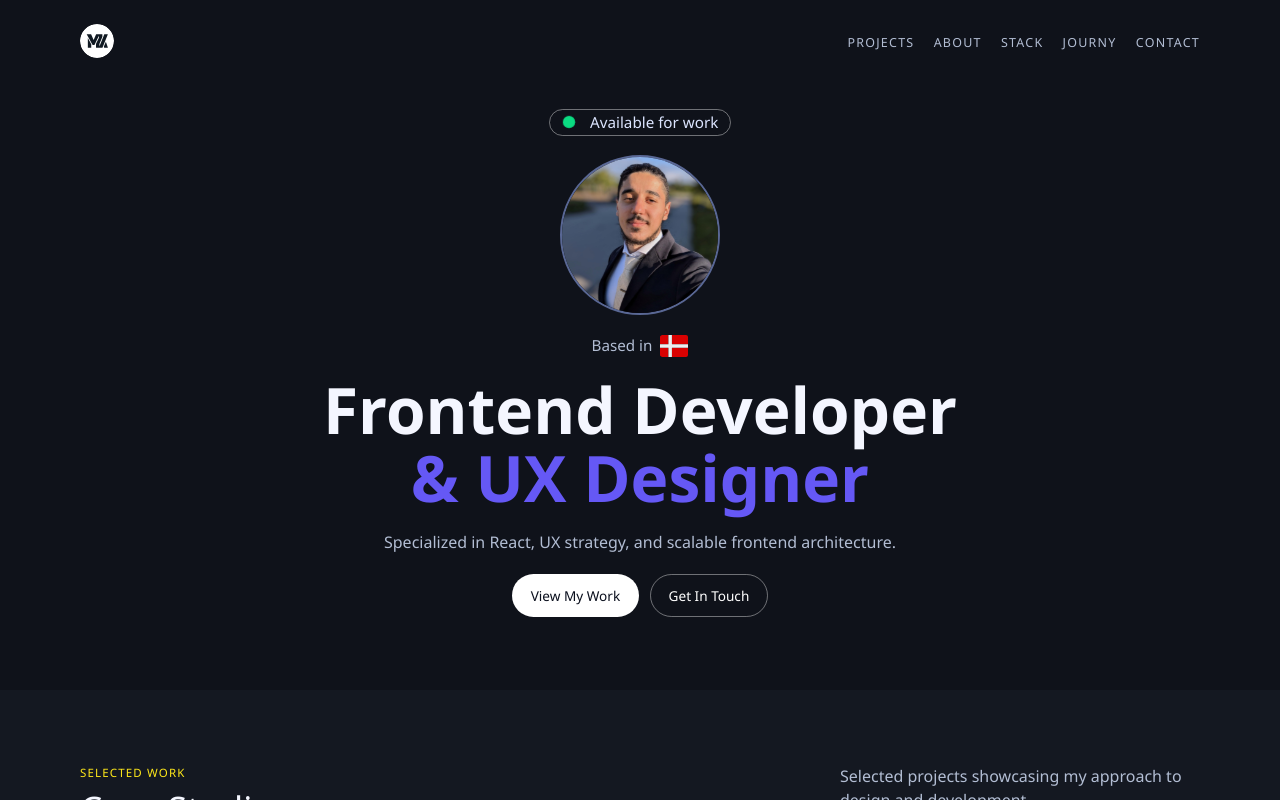
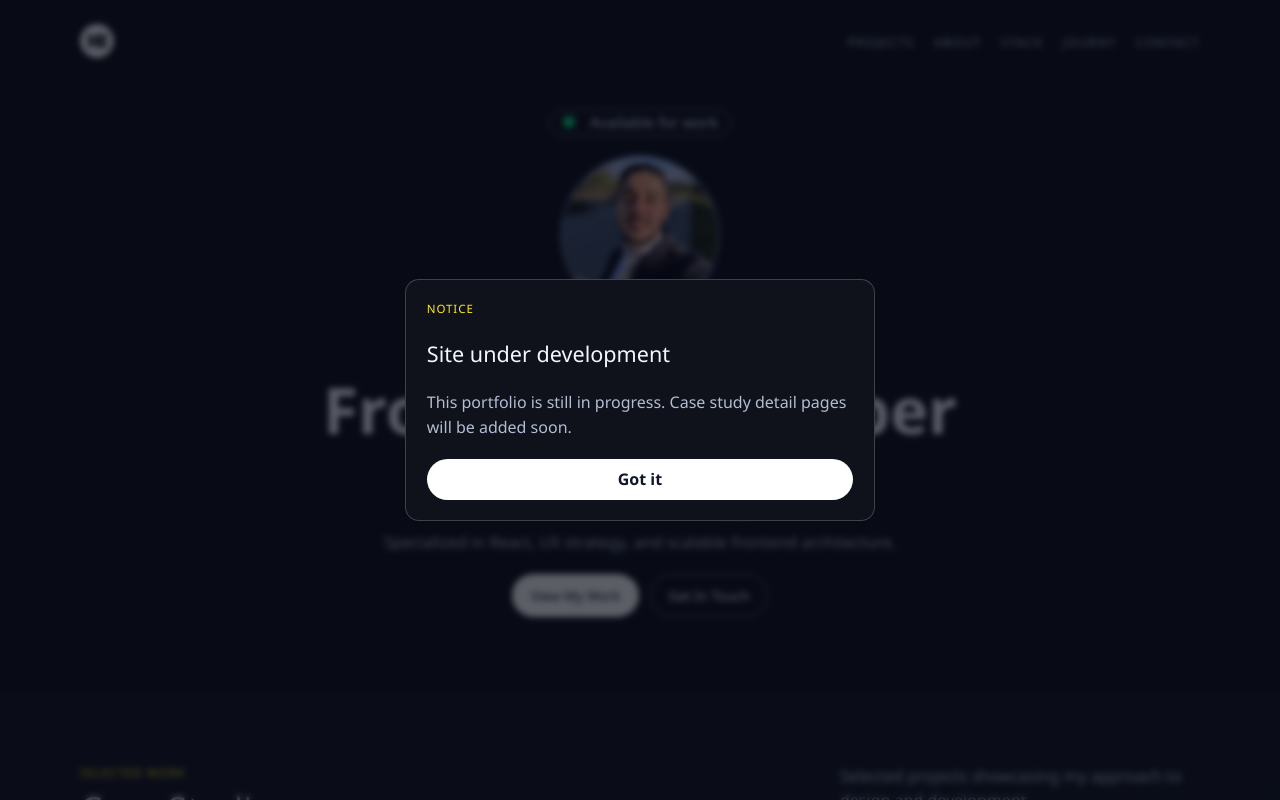
Before and after one commit to MK-KARZOUN/Malek-portfolio, a React (Vite) app: page / in a window 1280 px wide. Shown: the top 800 px of the page. Built offline with nearby package versions, Linux system fonts and the light colour scheme.

Commit message:
add popup card

```diff
--- a/src/main.css
+++ b/src/main.css
@@ -44,6 +44,58 @@ img {
 
 .portfolio-page {
   min-height: 100vh;
+}
+
+.dev-popup-overlay {
+  position: fixed;
+  inset: 0;
+  background: rgba(5, 9, 20, 0.65);
+  backdrop-filter: blur(3px);
+  display: grid;
+  place-items: center;
+  z-index: 1000;
+  padding: 1rem;
+}
+
+.dev-popup {
+  display: flex;
+  flex-direction: column;
+  gap: 1.2rem;
+  width: min(100%, 470px);
+  background: var(--section-a);
+  border: 1px solid rgba(255, 255, 255, 0.2);
+  border-radius: 14px;
+  padding: 1.3rem;
+}
+
+.dev-popup-kicker {
+  color: var(--yellow);
+  text-transform: uppercase;
+  letter-spacing: 0.08em;
+  font-size: 0.72rem;
+}
+
+.dev-popup h3 {
+  font-size: 1.35rem;
+}
+
+.dev-popup p {
+  color: var(--text-muted);
+}
+
+.dev-popup button {
+  background: #fff;
+  color: #0f1628;
+  border: 0;
+  border-radius: 999px;
+  padding: 0.5rem 1rem;
+  font-weight: 600;
+  cursor: pointer;
+  transition: background-color 0.2s ease;
+}
+
+.dev-popup button:hover {
+  background: #f3f6ff;
 }
 
 .portfolio-page > header {
@@ -397,16 +449,17 @@ main > section:not(.contact-section):nth-of-type(even)::before {
 
 .stack {
   background: var(--bg-card-soft);
-  border: 1px solid var(--line);
-  border-radius: 8px;
-  padding: 0.95rem;
+  border: 1px solid rgba(138, 152, 184, 0.35);
+  border-radius: 10px;
+  padding: 1.15rem;
 }
 
 .stack > span {
-  font-size: 0.82rem;
-  color: var(--yellow);
-  margin-bottom: 0.45rem;
+  font-size: 0.78rem;
+  color: var(--text-main);
+  margin-bottom: 0.6rem;
   display: block;
+  letter-spacing: 0.02em;
 }
 
 .stack ul {
@@ -416,6 +469,39 @@ main > section:not(.contact-section):nth-of-type(even)::before {
 .stack li {
   color: var(--text-muted);
   font-size: 0.88rem;
+  margin-bottom: 0.15rem;
+}
+
+.stacks-list .stack:nth-child(1) {
+  border-color: rgba(130, 72, 255, 0.42);
+}
+
+.stacks-list .stack:nth-child(1) > span {
+  color: #8a48ff;
+}
+
+.stacks-list .stack:nth-child(2) {
+  border-color: rgba(66, 153, 255, 0.42);
+}
+
+.stacks-list .stack:nth-child(2) > span {
+  color: #42a3ff;
+}
+
+.stacks-list .stack:nth-child(3) {
+  border-color: rgba(255, 196, 31, 0.42);
+}
+
+.stacks-list .stack:nth-child(3) > span {
+  color: #ffc41f;
+}
+
+.stacks-list .stack:nth-child(4) {
+  border-color: rgba(0, 224, 144, 0.42);
+}
+
+.stacks-list .stack:nth-child(4) > span {
+  color: #00e090;
 }
 
 .wizard {
--- a/src/pages/Welcome.tsx
+++ b/src/pages/Welcome.tsx
@@ -1,3 +1,4 @@
+import { useState } from "react";
 import Header from "../components/Header";
 import CaseStudyCard from "../components/CaseStudyCard";
 import Skill from "../components/Skill";
@@ -16,8 +17,26 @@ import {
 } from "../constants";
 
 export default function Welcome() {
+  const [showDevPopup, setShowDevPopup] = useState(true);
+
   return (
     <div className="portfolio-page">
+      {showDevPopup && (
+        <div className="dev-popup-overlay" role="dialog" aria-modal="true">
+          <div className="dev-popup">
+            <span className="dev-popup-kicker">Notice</span>
+            <h3>Site under development</h3>
+            <p>
+              This portfolio is still in progress. Case study detail pages will
+              be added soon.
+            </p>
+            <button type="button" onClick={() => setShowDevPopup(false)}>
+              Got it
+            </button>
+          </div>
+        </div>
+      )}
+
       <Header />
 
       <main>
```
